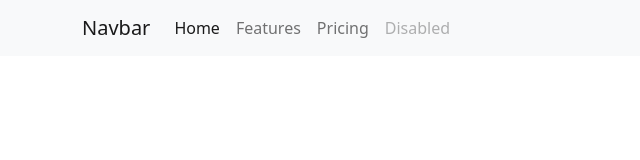
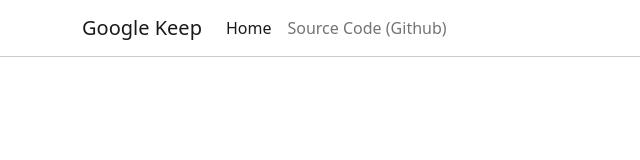
Before and after one commit to rohitlohia47/Google-Keep, a React (Create React App) app: page / in a window 1280 px wide. Shown: the top 160 px of the page, without its empty margins (0-640 px from the left). Built offline with nearby package versions, Linux system fonts and the light colour scheme.

Commit message:
Navbar Updated

```diff
--- a/src/App.js
+++ b/src/App.js
@@ -8,7 +8,10 @@ function App() {
   return (
     <>
       <div className="container">
+        <div className="technologies">
 
+
+        </div>
 
       </div>
 
--- a/src/Nav.jsx
+++ b/src/Nav.jsx
@@ -5,26 +5,22 @@ import '../node_modules/bootstrap/dist/js/bootstrap.bundle.js'
 const Nav = () => {
     return (
         <>
-            <nav className="navbar navbar-expand-lg navbar-light bg-light">
+            <nav className="navbar navbar-expand-lg navbar-light">
                 <div className="container">
-                    <a className="navbar-brand" href="#">Navbar</a>
+                    <a className="navbar-brand" href="#">Google Keep</a>
                     <button className="navbar-toggler" type="button" data-toggle="collapse" data-target="#navbarNav" aria-controls="navbarNav" aria-expanded="false" aria-label="Toggle navigation">
                         <span className="navbar-toggler-icon"></span>
                     </button>
                     <div className="collapse navbar-collapse" id="navbarNav">
-                        <ul className="navbar-nav ml-auto">
+                        <ul className="navbar-nav ml-auto text-center">
                             <li className="nav-item">
                                 <a className="nav-link active" aria-current="page" href="#">Home</a>
                             </li>
                             <li className="nav-item">
-                                <a className="nav-link" href="#">Features</a>
+                                <a className="nav-link" href="https://github.com/rohitlohia47/Google-Keep">Source Code (Github)</a>
                             </li>
-                            <li className="nav-item">
-                                <a className="nav-link" href="#">Pricing</a>
-                            </li>
-                            <li className="nav-item">
-                                <a className="nav-link disabled" href="#" tabindex="-1" aria-disabled="true">Disabled</a>
-                            </li>
+
+
                         </ul>
                     </div>
                 </div>
--- a/src/index.css
+++ b/src/index.css
@@ -11,3 +11,8 @@ code {
   font-family: source-code-pro, Menlo, Monaco, Consolas, 'Courier New',
     monospace;
 }
+
+.navbar{
+  background-color:white;
+  border-bottom: 1px solid rgba(0, 0, 0, 0.2);
+}
```
